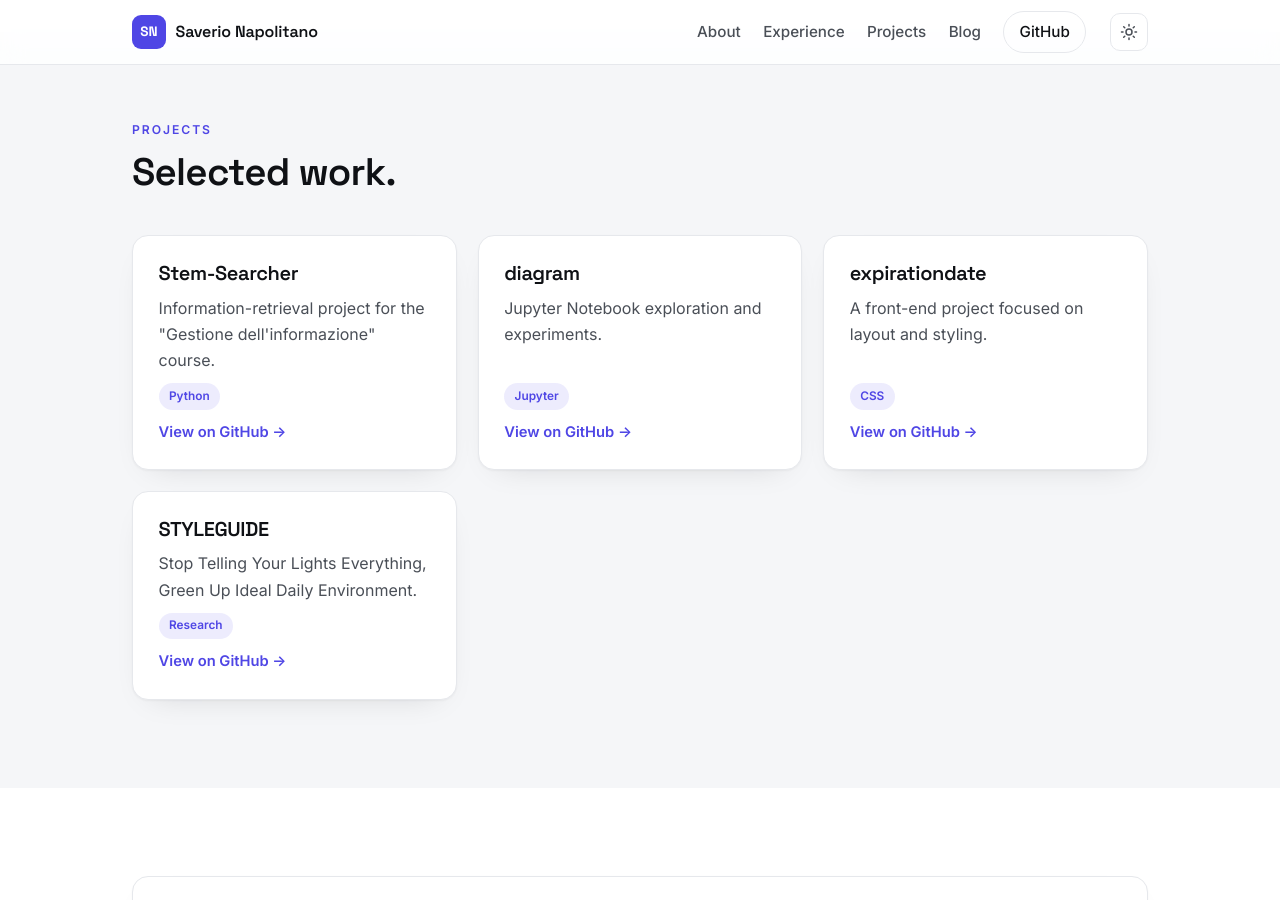
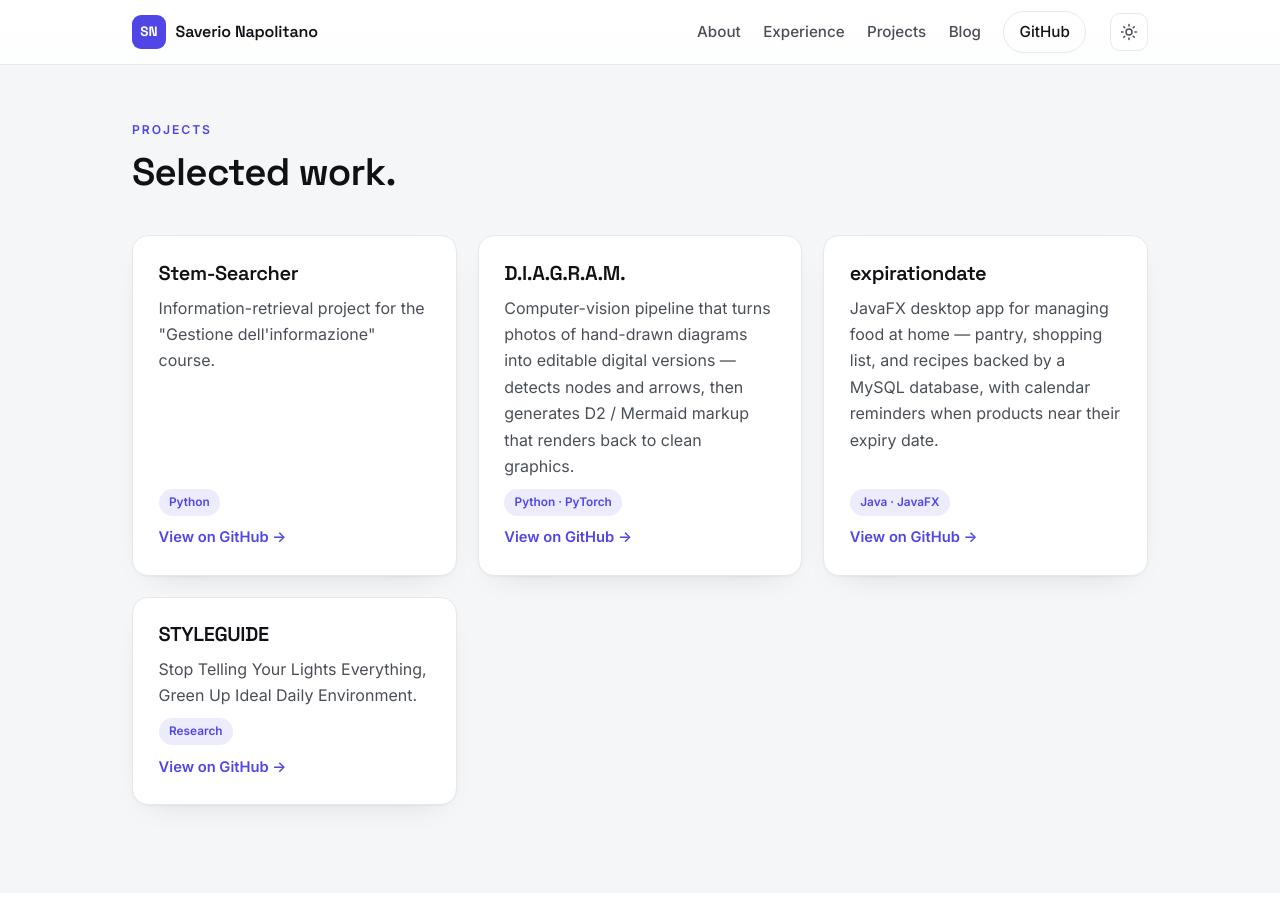
Before and after one commit to SaverioNapolitano/SaverioNapolitano.github.io, a Jekyll site: the page built from index.md, in a window 1280 px wide and 900 px high, scrolled down 2741 px. Built offline with Jekyll 4.4.1, drawn with Linux system fonts in a browser that asks for light colours.

Commit message:
better project descriptions

```diff
--- a/index.md
+++ b/index.md
@@ -152,15 +152,15 @@ title: Home
         <a class="project-link" href="https://github.com/MrBigSlime/Stem-Searcher" target="_blank" rel="noopener">View on GitHub</a>
       </article>
       <article class="project-card reveal">
-        <h3>diagram</h3>
-        <p>Jupyter Notebook exploration and experiments.</p>
-        <span class="tag">Jupyter</span>
+        <h3>D.I.A.G.R.A.M.</h3>
+        <p>Computer-vision pipeline that turns photos of hand-drawn diagrams into editable digital versions — detects nodes and arrows, then generates D2 / Mermaid markup that renders back to clean graphics.</p>
+        <span class="tag">Python · PyTorch</span>
         <a class="project-link" href="https://github.com/nricciardi/diagram" target="_blank" rel="noopener">View on GitHub</a>
       </article>
       <article class="project-card reveal">
         <h3>expirationdate</h3>
-        <p>A front-end project focused on layout and styling.</p>
-        <span class="tag">CSS</span>
+        <p>JavaFX desktop app for managing food at home — pantry, shopping list, and recipes backed by a MySQL database, with calendar reminders when products near their expiry date.</p>
+        <span class="tag">Java · JavaFX</span>
         <a class="project-link" href="https://github.com/SaverioNapolitano/expirationdate" target="_blank" rel="noopener">View on GitHub</a>
       </article>
       <article class="project-card reveal">
```
